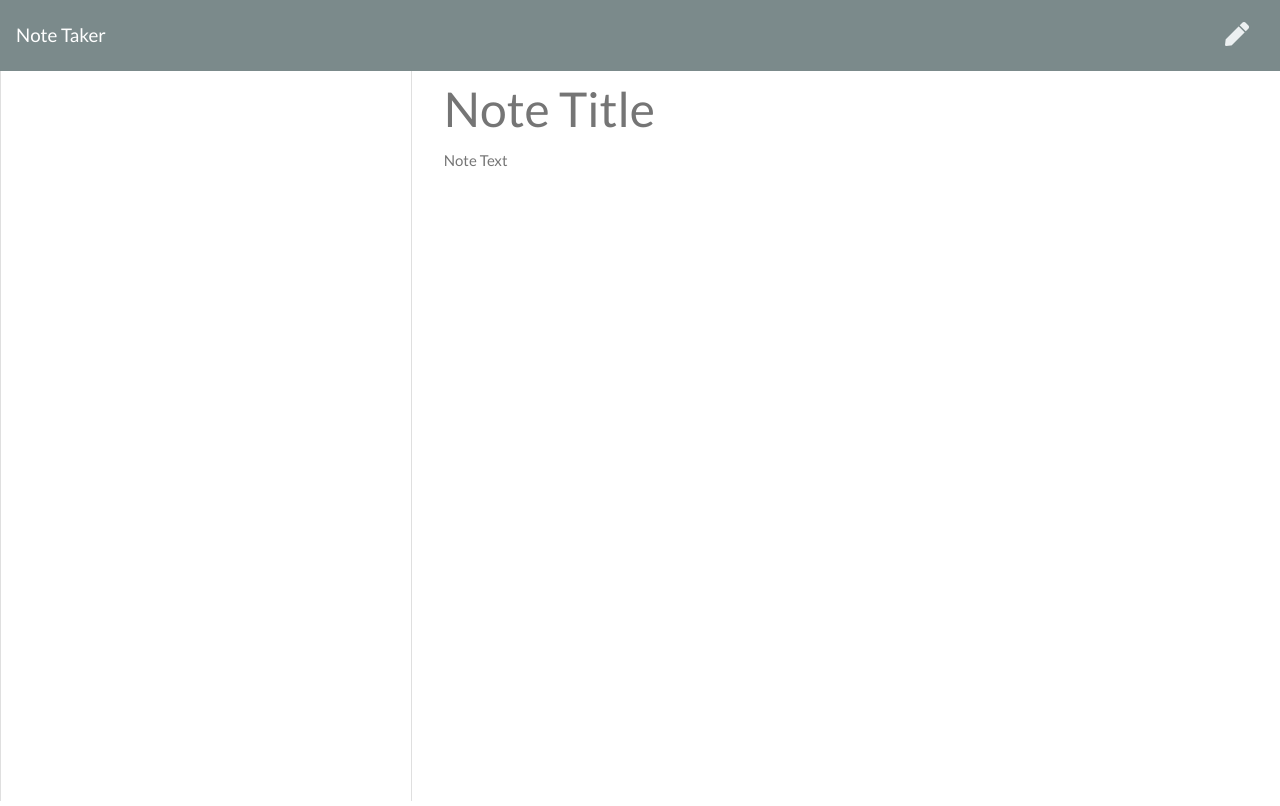
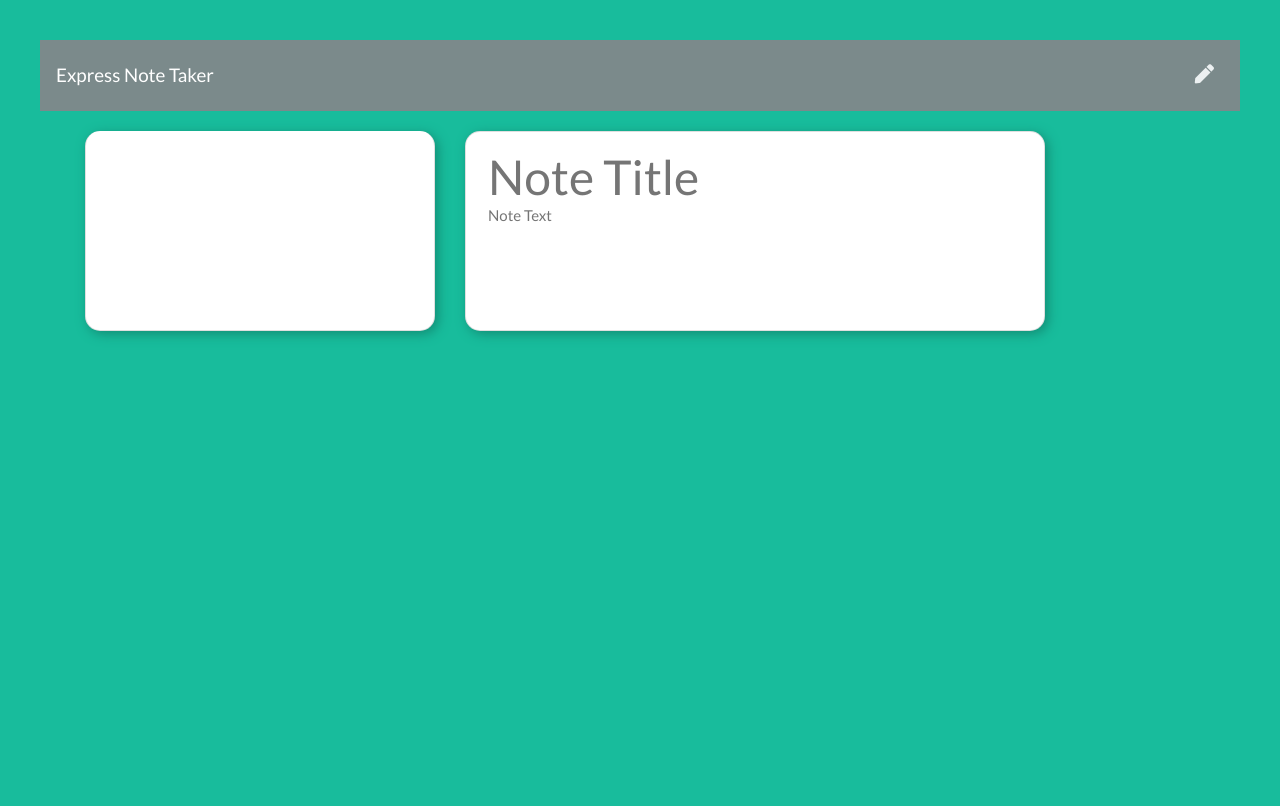
Before and after one commit to JonPhoenix/express-note-taker, a website: page public/notes.html in a window 1280 px wide. Drawn offline with nearby package versions, Linux system fonts and the light colour scheme; no server answers.

Commit message:
Updates application styles

```diff
--- a/public/assets/css/styles.css
+++ b/public/assets/css/styles.css
@@ -1,7 +1,17 @@
-html, body {
+html,
+body {
   height: 100%;
   margin: 0;
-  padding: 0;
+  padding: 20px;
+  background-color: #18bc9c;
+}
+
+.main-card {
+  margin-top: 100px;
+  border-radius: 15px;
+  color: #757575;
+  background-color: #ffffff;
+  box-shadow: 3px 3px 12px 0 #128c74;
 }
 
 .save-note {
@@ -9,13 +19,23 @@ html, body {
 }
 
 .icons i {
-  margin-left: 15px;
-  margin-right: 15px;
-  font-size: 1.5rem;
+  margin-left: 10px;
+  margin-right: 10px;
+  font-size: 1.2rem;
   cursor: pointer;
 }
 
-.note-textarea, .note-title {
+.note {
+  margin: 20px 15px 0;
+  border-radius: 15px;
+  padding: 20px;
+  min-height: calc(25vh);
+  box-shadow: 3px 3px 12px 0 #128c74;
+  background-color: #ffffff;
+}
+
+.note-textarea,
+.note-title {
   color: #000000;
   width: 100%;
   outline: none;
@@ -25,36 +45,30 @@ html, body {
 .note-textarea {
   resize: none;
   height: calc(100% - 63px);
-  padding-top: 15px;
 }
 
 .note-title {
   height: 50px;
-  margin-top: 13px;
   font-size: 3rem;
 }
 
-.note-title:read-only, .note-textarea:read-only {
+.note-title:read-only,
+.note-textarea:read-only {
   color: #757575;
 }
 
 .list-container .card {
-  height: calc(100vh - 70px);
-  border-bottom: none;
-  border-bottom-right-radius: 0;
-  border-bottom-left-radius: 0;
-}
-
-.list-container {
-  padding-left: 0;
+  margin-top: 20px;
+  padding: 20px;
+  min-height: calc(25vh);
+  border-radius: 15px;
+  box-shadow: 3px 3px 12px 0 #128c74;
 }
 
 .list-container .list-group,
 .list-container .list-group-item:first-child,
 .list-container .card {
   border-top: none;
-  border-top-right-radius: 0;
-  border-top-left-radius: 0;
 }
 
 .list-container i {
@@ -65,6 +79,5 @@ html, body {
 .list-container .list-group-item {
   border-left: none;
   border-right: none;
-  padding: 20px;
   cursor: pointer;
 }
--- a/public/notes.html
+++ b/public/notes.html
@@ -1,36 +1,45 @@
 <!DOCTYPE html>
 <html lang="en">
-
   <head>
-  <meta charset="UTF-8">
-  <meta name="viewport" content="width=device-width, initial-scale=1.0">
-  <meta http-equiv="X-UA-Compatible" content="ie=edge">
-  <title>Note Taker</title>
-  <link rel="stylesheet" href="https://cdnjs.cloudflare.com/ajax/libs/bootswatch/4.1.3/flatly/bootstrap.min.css" />
-  <link rel="stylesheet" href="https://use.fontawesome.com/releases/v5.3.1/css/all.css" integrity="sha384-mzrmE5qonljUremFsqc01SB46JvROS7bZs3IO2EmfFsd15uHvIt+Y8vEf7N7fWAU"
-    crossorigin="anonymous">
-  <link rel="stylesheet" href="/assets/css/styles.css">
+    <meta charset="UTF-8" />
+    <meta name="viewport" content="width=device-width, initial-scale=1.0" />
+    <meta http-equiv="X-UA-Compatible" content="ie=edge" />
+    <title>Express Note Taker</title>
+    <link
+      rel="stylesheet"
+      href="https://cdnjs.cloudflare.com/ajax/libs/bootswatch/4.1.3/flatly/bootstrap.min.css"
+    />
+    <link
+      rel="stylesheet"
+      href="https://use.fontawesome.com/releases/v5.3.1/css/all.css"
+      integrity="sha384-mzrmE5qonljUremFsqc01SB46JvROS7bZs3IO2EmfFsd15uHvIt+Y8vEf7N7fWAU"
+      crossorigin="anonymous"
+    />
+    <link rel="stylesheet" href="/assets/css/styles.css" />
   </head>
 
   <body>
     <nav class="navbar navbar-dark bg-dark">
-    <a class="navbar-brand" href="/">Note Taker
-    </a>
+      <a class="navbar-brand" href="/">Express Note Taker </a>
       <div class="icons">
         <i class="fas fa-save text-light save-note"></i>
         <i class="fas fa-pen text-light new-note"></i>
       </div>
     </nav>
-  <div class="container-fluid">
+    <div class="container">
       <div class="row">
-      <div class="col-4 list-container">
+        <div class="col-lg-4 list-container">
           <div class="card">
-          <ul class="list-group">
-          </ul>
+            <ul class="list-group"></ul>
           </div>
         </div>
-      <div class="col-8">
-        <input class="note-title" placeholder="Note Title" maxlength="28" type="text">
+        <div class="card note">
+          <input
+            class="note-title"
+            placeholder="Note Title"
+            maxlength="28"
+            type="text"
+          />
           <textarea class="note-textarea" placeholder="Note Text"></textarea>
         </div>
       </div>
@@ -38,5 +47,4 @@
     <script src="https://cdnjs.cloudflare.com/ajax/libs/jquery/3.3.1/jquery.min.js"></script>
     <script src="/assets/js/index.js"></script>
   </body>
-
 </html>
```
Also changed, not shown: public/index.html (+20 -13 lines). Lines whose indentation alone changed are shown as unchanged.
